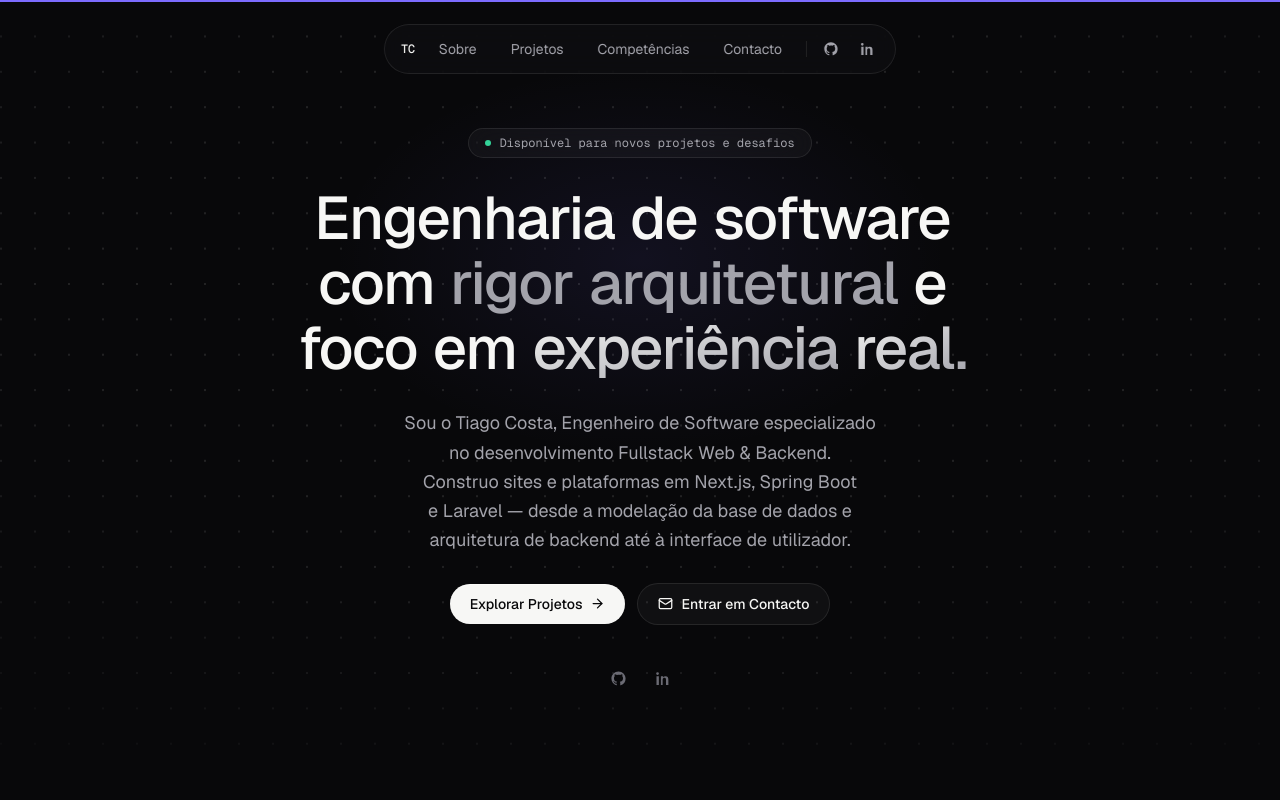
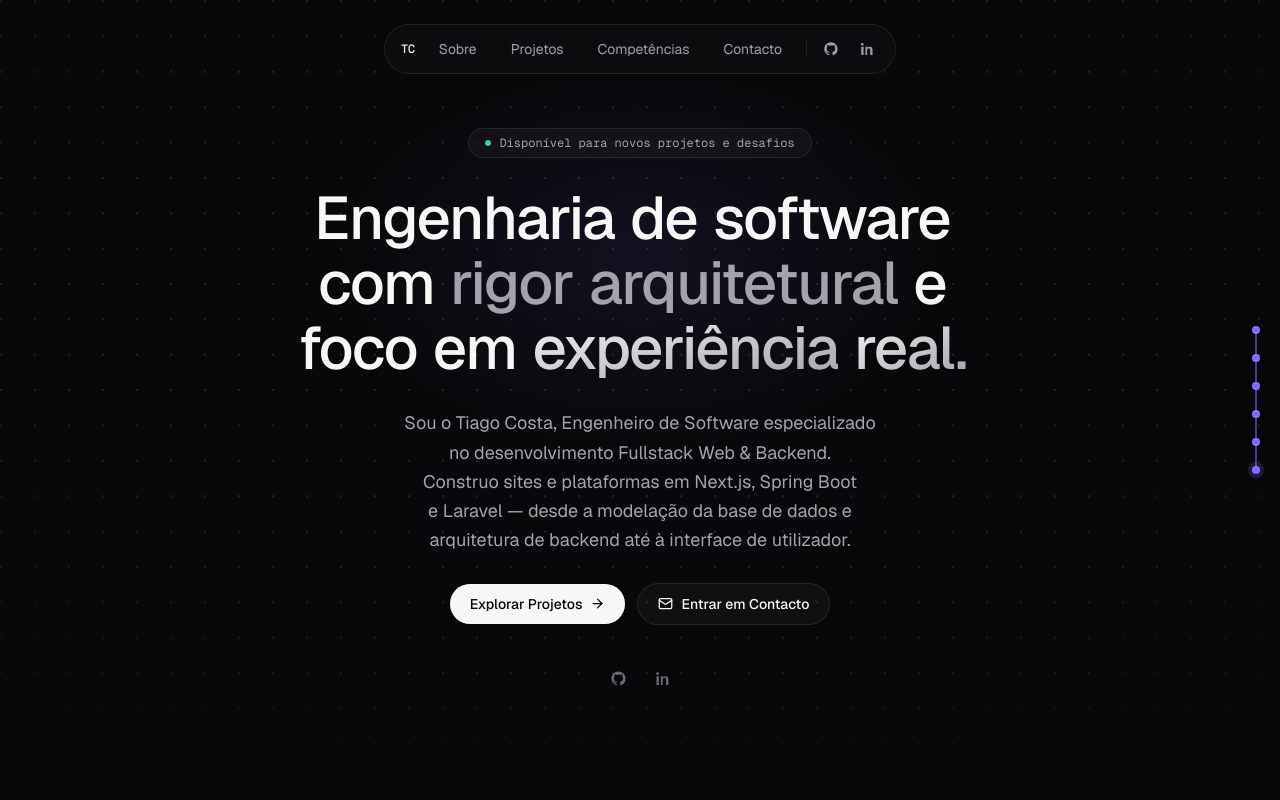
Before and after one commit to taigueis/portfolio, a Next.js app: page / in a window 1280 px wide. Shown: the top 800 px of the page. Built offline with nearby package versions, Linux system fonts and the light colour scheme.

Commit message:
feat: replace top progress bar with right-edge section rail
Co-Authored-By: Claude Sonnet 5.5 <noreply@anthropic.com>
Claude-Session: https://claude.ai/code/session_01MLBFC4wSAJ9oG5dQaSo5dy

```diff
--- a/src/app/page.tsx
+++ b/src/app/page.tsx
@@ -7,12 +7,12 @@ import { About } from "@/components/sections/about";
 import { Contact } from "@/components/sections/contact";
 import { Footer } from "@/components/sections/footer";
 import { BackToTop } from "@/components/ui/back-to-top";
-import { ScrollProgress } from "@/components/ui/scroll-progress";
+import { SectionRail } from "@/components/ui/section-rail";
 
 export default function Home() {
   return (
     <>
-      <ScrollProgress />
+      <SectionRail />
       <Navbar />
       <main className="flex-1">
         <Hero />
--- a/src/components/ui/scroll-progress.tsx
+++ /dev/null
@@ -1,17 +0,0 @@
-"use client";
-
-import { motion, useScroll, useSpring } from "motion/react";
-
-/** Thin accent line at the top that fills as the page is scrolled. */
-export function ScrollProgress() {
-  const { scrollYProgress } = useScroll();
-  const scaleX = useSpring(scrollYProgress, { stiffness: 120, damping: 30, restDelta: 0.001 });
-
-  return (
-    <motion.div
-      aria-hidden
-      style={{ scaleX }}
-      className="fixed inset-x-0 top-0 z-[60] h-[2px] origin-left bg-accent"
-    />
-  );
-}
--- /dev/null
+++ b/src/components/ui/section-rail.tsx
@@ -0,0 +1,98 @@
+"use client";
+
+import { useEffect, useState } from "react";
+import { motion, useMotionValue, useReducedMotion, useSpring } from "motion/react";
+import { cn } from "@/lib/utils";
+
+const STOPS = [
+  { id: "top", label: "início" },
+  { id: "featured", label: "destaque" },
+  { id: "projetos", label: "projetos" },
+  { id: "competencias", label: "competências" },
+  { id: "sobre", label: "sobre" },
+  { id: "contacto", label: "contacto" },
+];
+
+/**
+ * Vertical rail on the right edge: one dot per section, a line that fills
+ * exactly up to the current section, "// label" on hover, click to jump.
+ */
+export function SectionRail() {
+  const reduce = useReducedMotion();
+  const [active, setActive] = useState(0);
+  const raw = useMotionValue(0);
+  const spring = useSpring(raw, { stiffness: 140, damping: 26, restDelta: 0.001 });
+
+  useEffect(() => {
+    function update() {
+      const last = STOPS.length - 1;
+      const tops = STOPS.map(({ id }) => {
+        const el = document.getElementById(id);
+        return el ? el.getBoundingClientRect().top + window.scrollY : Infinity;
+      });
+      const probe = window.scrollY + window.innerHeight * 0.4;
+      const atBottom = window.scrollY + window.innerHeight >= document.documentElement.scrollHeight - 4;
+
+      let i = 0;
+      for (let k = 0; k <= last; k++) if (tops[k] <= probe) i = k;
+      if (atBottom) i = last;
+
+      const frac = i === last ? 0 : Math.min(1, Math.max(0, (probe - tops[i]) / (tops[i + 1] - tops[i])));
+      raw.set(i === last ? 1 : (i + frac) / last);
+      setActive(i);
+    }
+
+    update();
+    window.addEventListener("scroll", update, { passive: true });
+    window.addEventListener("resize", update);
+    return () => {
+      window.removeEventListener("scroll", update);
+      window.removeEventListener("resize", update);
+    };
+  }, [raw]);
+
+  return (
+    <nav
+      aria-label="Secções da página"
+      className="fixed right-5 top-1/2 z-40 hidden -translate-y-1/2 min-[1280px]:block"
+    >
+      <div className="relative flex flex-col gap-5">
+        <span aria-hidden className="absolute bottom-1 left-1/2 top-1 w-px -translate-x-1/2 bg-border" />
+        <motion.span
+          aria-hidden
+          style={{ scaleY: reduce ? raw : spring }}
+          className="absolute bottom-1 left-1/2 top-1 w-px origin-top -translate-x-1/2 bg-accent"
+        />
+        {STOPS.map((stop, i) => (
+          <a
+            key={stop.id}
+            href={`#${stop.id}`}
+            aria-label={stop.label}
+            aria-current={i === active ? "true" : undefined}
+            className="group relative flex h-2 w-2 items-center justify-center"
+          >
+            <span
+              className={cn(
+                "pointer-events-none absolute right-5 whitespace-nowrap font-mono text-[11px] text-foreground-muted transition-all duration-200",
+                "translate-x-1 opacity-0 group-hover:translate-x-0 group-hover:opacity-100",
+                i === active && "min-[1536px]:translate-x-0 min-[1536px]:opacity-100"
+              )}
+            >
+              {"// "}
+              {stop.label}
+            </span>
+            <span
+              className={cn(
+                "block rounded-full border transition-all duration-300",
+                i <= active
+                  ? "h-2 w-2 border-accent bg-accent"
+                  : "h-1.5 w-1.5 border-border-hover bg-background group-hover:border-foreground-muted",
+                i === active && "shadow-[0_0_0_4px_rgba(124,108,255,0.2)]"
+              )}
+            />
+          </a>
+        ))}
+      </div>
+    </nav>
+  );
+}
```
